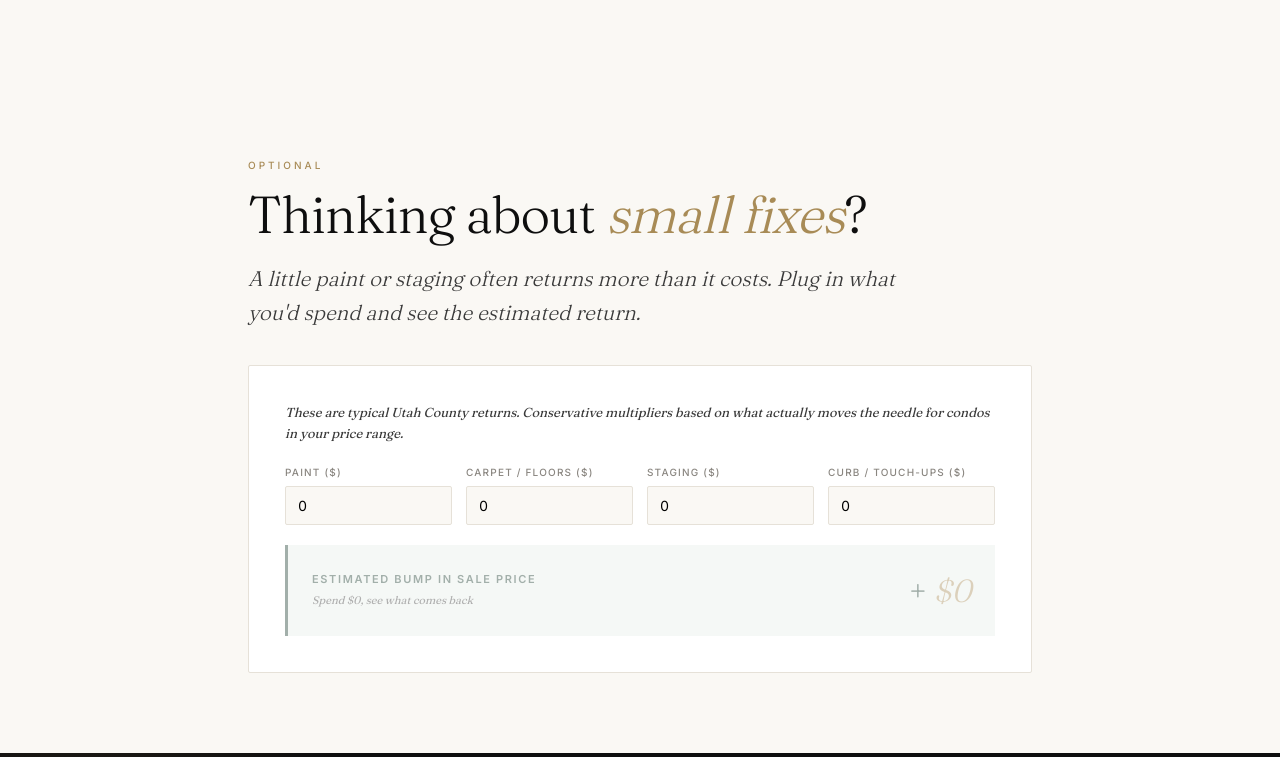
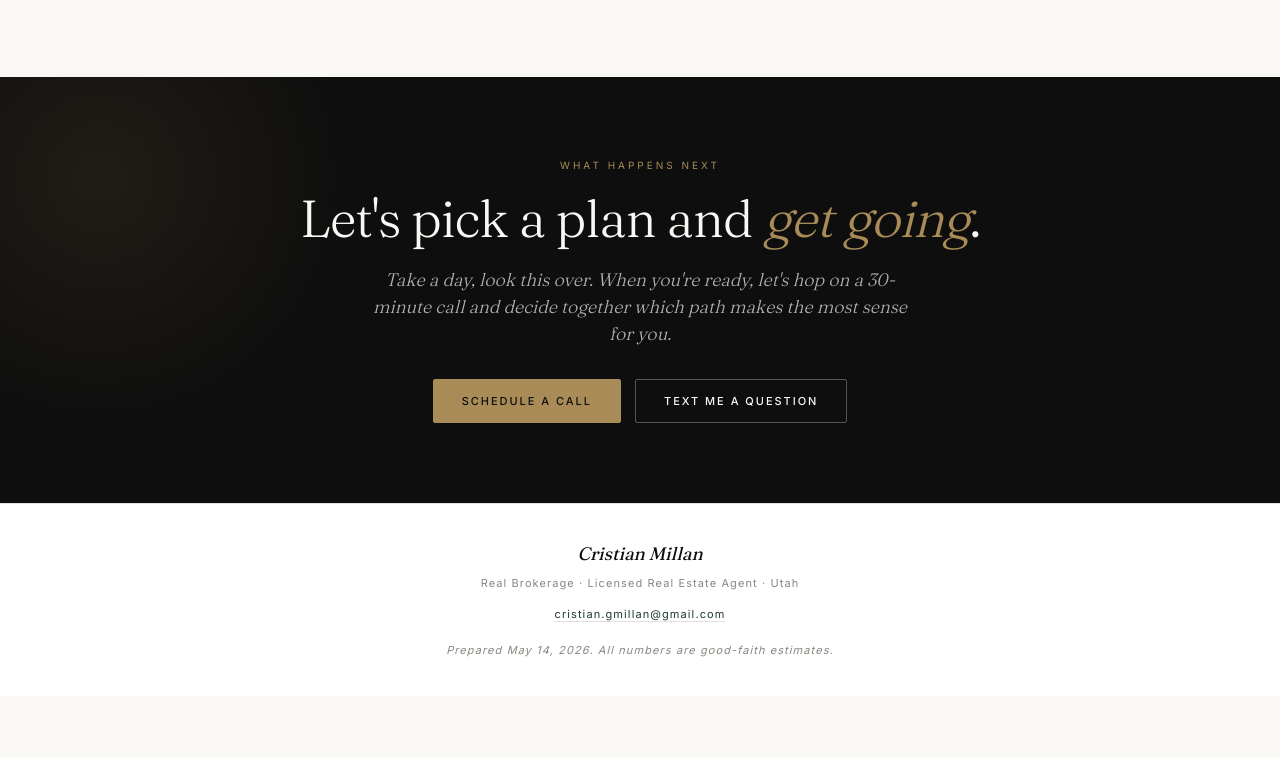
Before and after one commit to cgmillan1/cma-pro, a plain HTML site: page garrett/index.html in a window 1280 px wide. Shown: the part 5846-6603 px from the top of the page. After the commit the page ends 6542 px from the top, so only its background shows below. Drawn offline with nearby package versions, Linux system fonts and the light colour scheme.

Commit message:
Remove ROI calculator, finalize page index.html

```diff
--- a/garrett/index.html
+++ b/garrett/index.html
@@ -484,42 +484,6 @@ footer{padding:36px 48px;text-align:center;border-top:1px solid var(--line);back
   </div>
 </section>
 
-<!-- ROI CALCULATOR (slim) -->
-<section id="roi" class="narrow reveal">
-  <div class="section-eyebrow">Optional</div>
-  <h2 class="section-title">Thinking about <em>small fixes</em>?</h2>
-  <p class="section-lead">A little paint or staging often returns more than it costs. Plug in what you'd spend and see the estimated return.</p>
-
-  <div class="roi-slim">
-    <div class="roi-intro">These are typical Utah County returns. Conservative multipliers based on what actually moves the needle for condos in your price range.</div>
-    <div class="roi-grid">
-      <div class="roi-input">
-        <label>Paint ($)</label>
-        <input type="number" id="roiPaint" value="0" oninput="updateROI()">
-      </div>
-      <div class="roi-input">
-        <label>Carpet / Floors ($)</label>
-        <input type="number" id="roiFloor" value="0" oninput="updateROI()">
-      </div>
-      <div class="roi-input">
-        <label>Staging ($)</label>
-        <input type="number" id="roiStage" value="0" oninput="updateROI()">
-      </div>
-      <div class="roi-input">
-        <label>Curb / Touch-ups ($)</label>
-        <input type="number" id="roiCurb" value="0" oninput="updateROI()">
-      </div>
-    </div>
-    <div class="roi-result" id="roiResult">
-      <div class="roi-result-label">
-        Estimated bump in sale price
-        <small id="roiBreakdown">Spend $0, see what comes back</small>
-      </div>
-      <div class="roi-result-num">+ <em id="roiAmount">$0</em></div>
-    </div>
-  </div>
-</section>
-
 <!-- CTA -->
 <div class="cta-block">
   <div class="cta-eyebrow">What happens next</div>
@@ -653,33 +617,6 @@ const revealObserver = new IntersectionObserver((entries) => {
 
 document.querySelectorAll('.reveal').forEach(el => revealObserver.observe(el));
 
-/* ROI CALCULATOR */
-const roiMultipliers = {paint:1.6, floor:1.4, stage:3.0, curb:2.2};
-function updateROI(){
-  const paint = parseFloat(document.getElementById('roiPaint').value) || 0;
-  const floor = parseFloat(document.getElementById('roiFloor').value) || 0;
-  const stage = parseFloat(document.getElementById('roiStage').value) || 0;
-  const curb = parseFloat(document.getElementById('roiCurb').value) || 0;
-
-  const totalSpend = paint + floor + stage + curb;
-  const totalReturn = paint*roiMultipliers.paint + floor*roiMultipliers.floor + stage*roiMultipliers.stage + curb*roiMultipliers.curb;
-  const netGain = totalReturn - totalSpend;
-
-  const result = document.getElementById('roiResult');
-  const amount = document.getElementById('roiAmount');
-  const breakdown = document.getElementById('roiBreakdown');
-
-  if(totalSpend > 0){
-    result.classList.add('active');
-    amount.textContent = fmt(netGain);
-    breakdown.textContent = `Spend ${fmt(totalSpend)} → estimated ${fmt(totalReturn)} added to sale price · ${Math.round((netGain/totalSpend)*100)}% return`;
-  } else {
-    result.classList.remove('active');
-    amount.textContent = '$0';
-    breakdown.textContent = 'Spend $0, see what comes back';
-  }
-}
-
 /* ACTIONS */
 function scheduleCall(){
   window.location.href = "mailto:cristian.gmillan@gmail.com?subject=Garrett's CMA — Ready to talk&body=Hi Cristian, I reviewed the analysis. Let's schedule a call to talk through it.";
```
